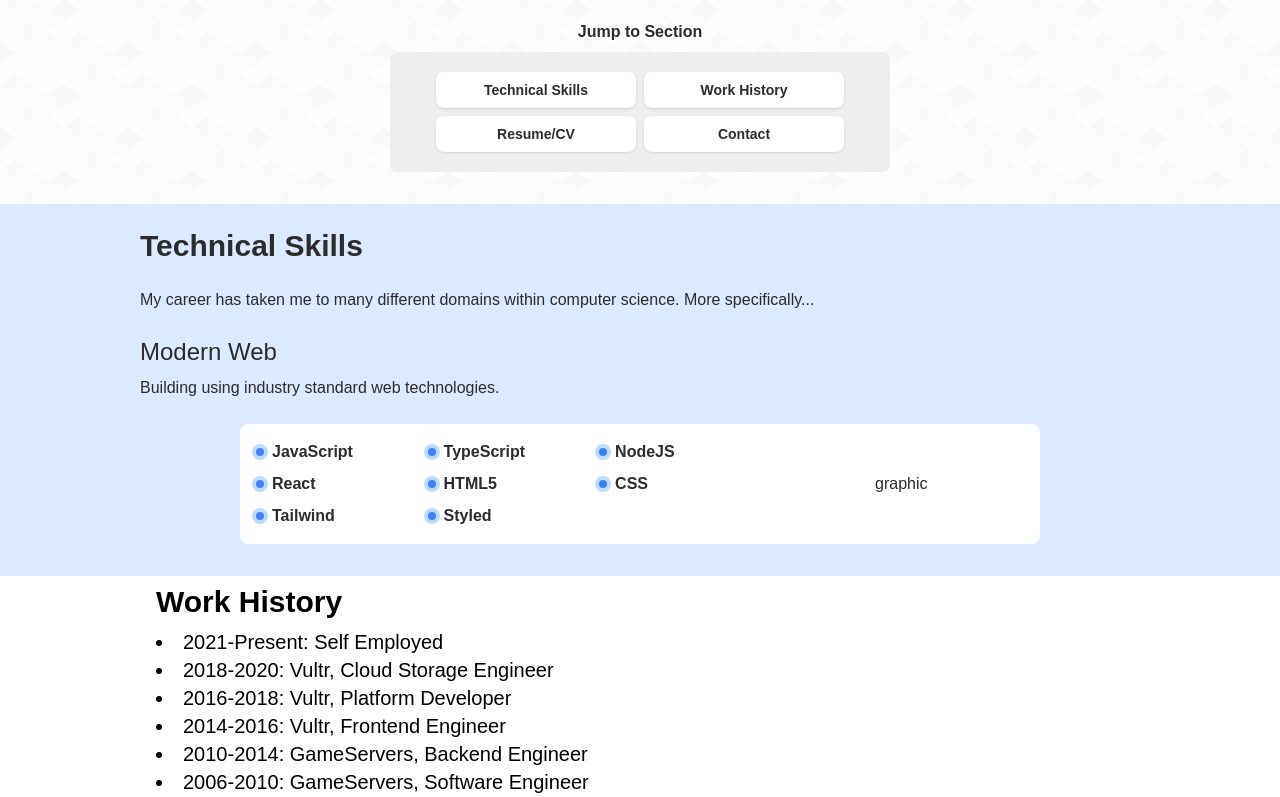
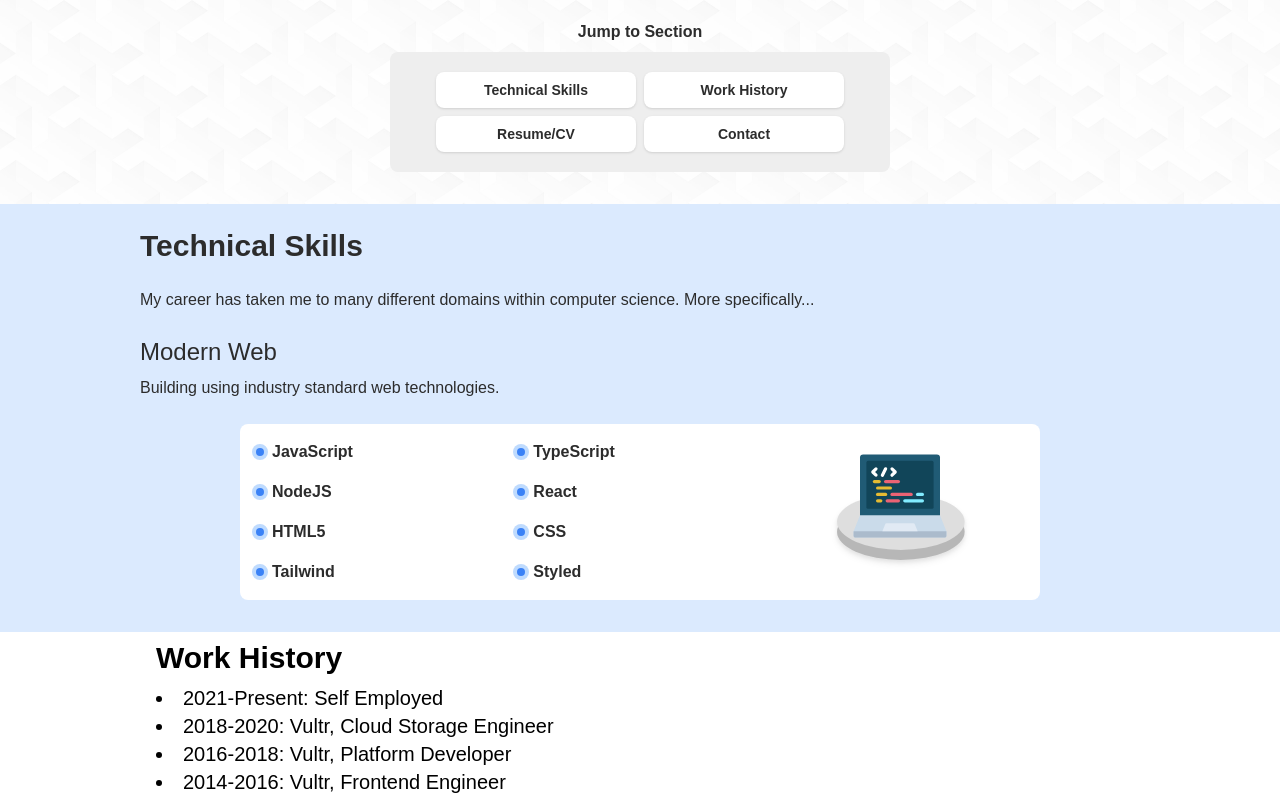
Before and after one commit to andy191x/191x-web, a Next.js app: page / in a window 1280 px wide. Shown: the part 467-1264 px from the top of the page. Built offline with nearby package versions, Linux system fonts and the light colour scheme; a web font is replaced by a local one.

Commit message:
Skills works.

```diff
--- a/app/page.tsx
+++ b/app/page.tsx
@@ -89,6 +89,45 @@ function SkillBullet({ text }: SkillBulletParams) {
     );
 }
 
+interface VectorParams {
+    size?: "base" | "sm";
+    className?: string;
+}
+
+function VectorModernWeb({ size = "base", className = "" }: VectorParams) {
+    const sizes = {
+        sm: {
+            outer: "mb-4 p-0 min-w-[64px] w-[64px] min-h-[64px] h-[64px]",
+            icon: "left-[9px] top-[8px] w-[48px]",
+            platform: "absolute top-[30px] w-[64px] drop-shadow-sm",
+        },
+        base: {
+            outer: "m-0 p-0 min-w-[128px] w-[128px] min-h-[128px] h-[128px]",
+            icon: "left-[15px] w-[96px]",
+            platform: "absolute top-[45px] w-[128px] drop-shadow-md",
+        },
+    };
+
+    return (
+        <div className={"inline-block relative " + sizes[size].outer + " " + className}>
+            <Image
+                src={"/images/skills/programming.svg"}
+                width={512}
+                height={512}
+                alt={"Laptop icon"}
+                className={"z-[2] absolute h-auto " + sizes[size].icon}
+            />
+            <Image
+                src={"/images/skills/platform.svg"}
+                width={163}
+                height={85}
+                alt={""}
+                className={"z-[1] absolute h-auto " + sizes[size].platform}
+            />
+        </div>
+    );
+}
+
 function TechnicalSkillsBlock() {
     return (
         <SectionBlock section={Section.Two} title={"Technical Skills"}>
@@ -98,10 +137,27 @@ function TechnicalSkillsBlock() {
                 <p className={"mt-2 mb-6"}>Building using industry standard web technologies.</p>
             </div>
             <div className={"max-w-[800px] mx-auto text-left"}>
-                <div className={"bg-white p-4 rounded-lg"}>
-                    <div className="grid grid-cols-3 gap-4">
+                <div className={"bg-white rounded-lg overflow-hidden"}>
+                    {/* Small configuration */}
+                    <div className="block sm:hidden p-4 pt-1">
+                        <div className={"flex flex-row justify-center items-center overflow-hidden"}>
+                            <VectorModernWeb size={"sm"} />
+                        </div>
+                        <div className="grid grid-cols-1 gap-2 mx-6">
+                            <SkillBullet text={"JavaScript"} />
+                            <SkillBullet text={"TypeScript"} />
+                            <SkillBullet text={"NodeJS"} />
+                            <SkillBullet text={"React"} />
+                            <SkillBullet text={"HTML5"} />
+                            <SkillBullet text={"CSS"} />
+                            <SkillBullet text={"Tailwind"} />
+                            <SkillBullet text={"Styled"} />
+                        </div>
+                    </div>
+                    {/* Medium+ configuration */}
+                    <div className="hidden sm:grid sm:grid-cols-3 sm:gap-4 p-4">
                         <div className={"col-span-2"}>
-                            <div className="grid grid-cols-1 md:grid-cols-2 lg:grid-cols-3 gap-2">
+                            <div className="grid grid-cols-2 gap-4">
                                 <SkillBullet text={"JavaScript"} />
                                 <SkillBullet text={"TypeScript"} />
                                 <SkillBullet text={"NodeJS"} />
@@ -112,7 +168,9 @@ function TechnicalSkillsBlock() {
                                 <SkillBullet text={"Styled"} />
                             </div>
                         </div>
-                        <div className={"flex flex-row justify-center items-center"}>graphic</div>
+                        <div className={"flex flex-row justify-center items-center overflow-hidden"}>
+                            <VectorModernWeb />
+                        </div>
                     </div>
                 </div>
             </div>
```
Also changed, not shown: public/images/skills/platform.svg (added), public/images/skills/programming.svg (added).
